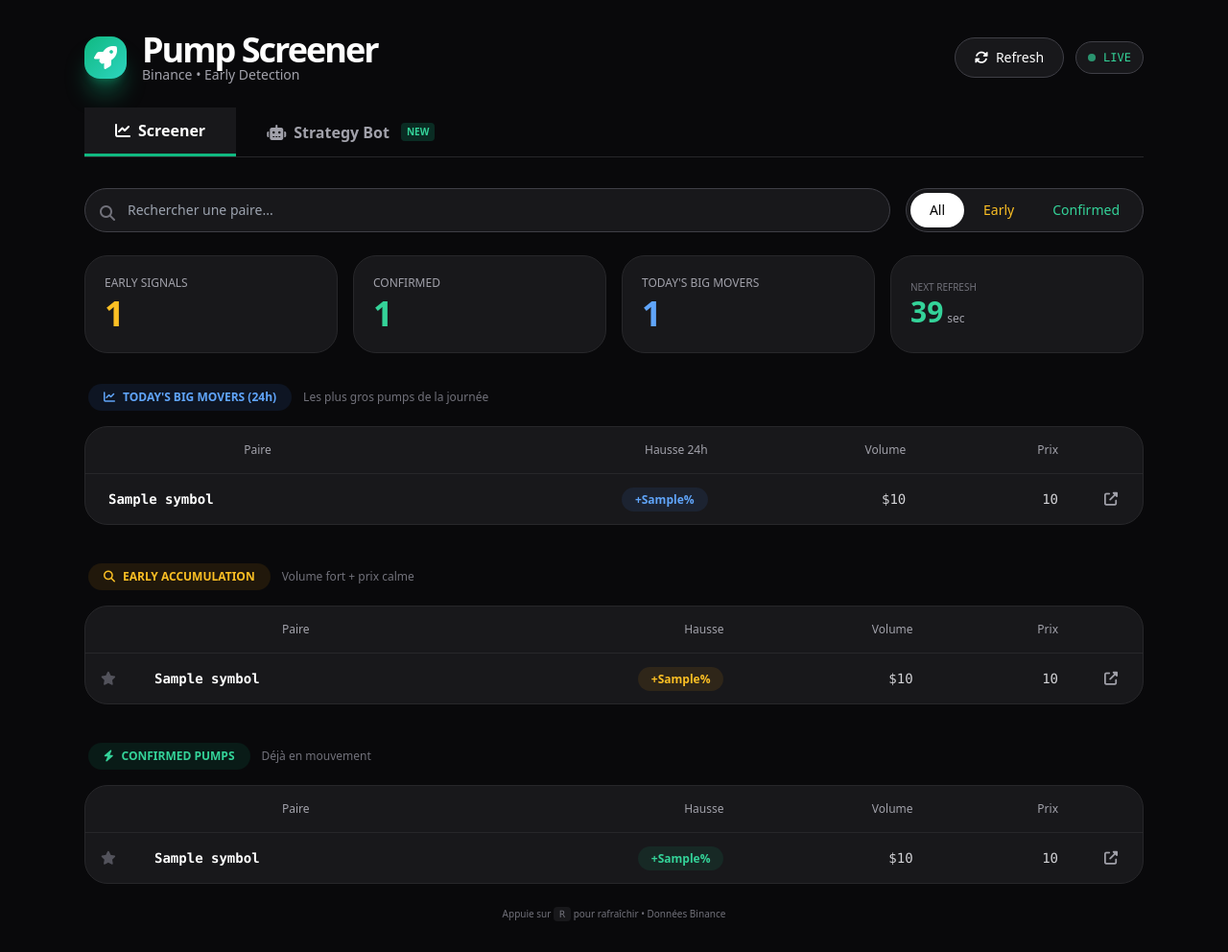
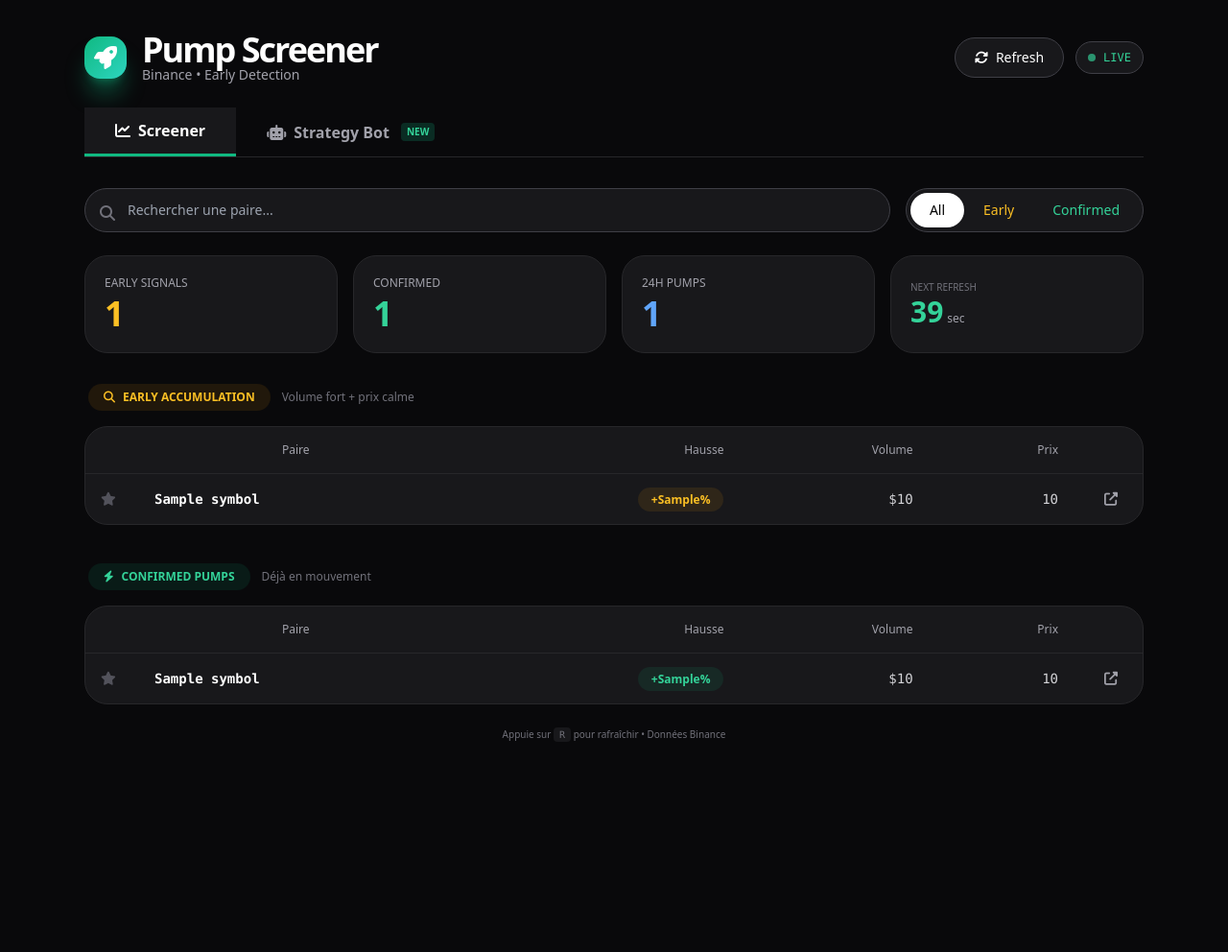
Before and after one commit to farahei-create/crypto-pump-screener, a Flask app: template templates/index.html in a window 1280 px wide. Shown: the whole page at 96% size. After the commit the page ends 773 px from the top, so only its background shows below. Run offline with Flask 3, Linux system fonts and the light colour scheme; the template is opened without the code that fills it: most values are stand-ins (such as "Sample title", 1, 10 or a date in 2020); some libraries are stand-ins or nearby versions.

Commit message:
Fix index.html - remove broken today_big section

```diff
--- a/templates/index.html
+++ b/templates/index.html
@@ -84,8 +84,8 @@
                 <div class="text-4xl font-semibold text-emerald-400">{{ data.confirmed|length }}</div>
             </div>
             <div class="bg-zinc-900 border border-zinc-800 rounded-3xl p-5">
-                <div class="text-zinc-400 text-xs mb-1">TODAY'S BIG MOVERS</div>
-                <div class="text-4xl font-semibold text-blue-400">{{ data.today_big|length }}</div>
+                <div class="text-zinc-400 text-xs mb-1">24H PUMPS</div>
+                <div class="text-4xl font-semibold text-blue-400">{{ data.pumps_24h|length }}</div>
             </div>
             <div class="bg-zinc-900 border border-zinc-800 rounded-3xl p-5 flex items-center">
                 <div>
@@ -97,50 +97,6 @@
                 </div>
             </div>
         </div>
-
-        <!-- Today's Big Movers -->
-        {% if data.today_big %}
-        <div class="mb-10">
-            <div class="flex items-center gap-x-3 mb-4 px-1">
-                <div class="px-4 py-1.5 bg-blue-500/10 text-blue-400 text-xs font-semibold rounded-3xl flex items-center gap-x-2">
-                    <i class="fas fa-chart-line"></i>
-                    <span>TODAY'S BIG MOVERS (24h)</span>
-                </div>
-                <span class="text-xs text-zinc-500">Les plus gros pumps de la journée</span>
-            </div>
-
-            <div class="bg-zinc-900 border border-zinc-800 rounded-3xl overflow-hidden">
-                <table class="w-full">
-                    <thead>
-                        <tr class="border-b border-zinc-800 text-xs text-zinc-400">
-                            <th class="px-6 py-4 font-normal">Paire</th>
-                            <th class="px-6 py-4 font-normal text-right">Hausse 24h</th>
-                            <th class="px-6 py-4 font-normal text-right">Volume</th>
-                            <th class="px-6 py-4 font-normal text-right">Prix</th>
-                            <th class="px-6 py-4 font-normal w-16"></th>
-                        </tr>
-                    </thead>
-                    <tbody class="text-sm divide-y divide-zinc-800">
-                        {% for pump in data.today_big %}
-                        <tr class="pump-row hover:bg-zinc-800/50" data-symbol="{{ pump.symbol }}">
-                            <td class="px-6 py-4 font-mono font-semibold">{{ pump.symbol }}</td>
-                            <td class="px-6 py-4 text-right">
-                                <span class="px-3.5 py-1 rounded-2xl text-xs font-semibold bg-blue-500/10 text-blue-400">+{{ pump.change_24h }}%</span>
-                            </td>
-                            <td class="px-6 py-4 text-right font-mono text-zinc-300">${{ "{:,}".format(pump.volume|int) }}</td>
-                            <td class="px-6 py-4 text-right font-mono text-zinc-300">{{ pump.price }}</td>
-                            <td class="px-6 py-4">
-                                <a href="https://www.binance.com/en/trade/{{ pump.symbol }}?layout=pro" target="_blank" class="text-zinc-400 hover:text-white transition-colors">
-                                    <i class="fas fa-external-link-alt"></i>
-                                </a>
-                            </td>
-                        </tr>
-                        {% endfor %}
-                    </tbody>
-                </table>
-            </div>
-        </div>
-        {% endif %}
 
         <!-- Early Accumulation -->
         <div class="mb-10" id="early-section">
```
